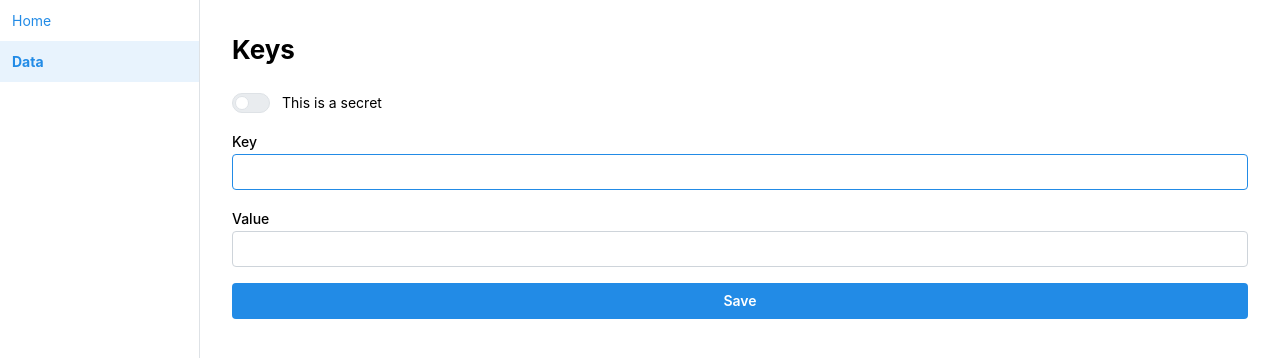
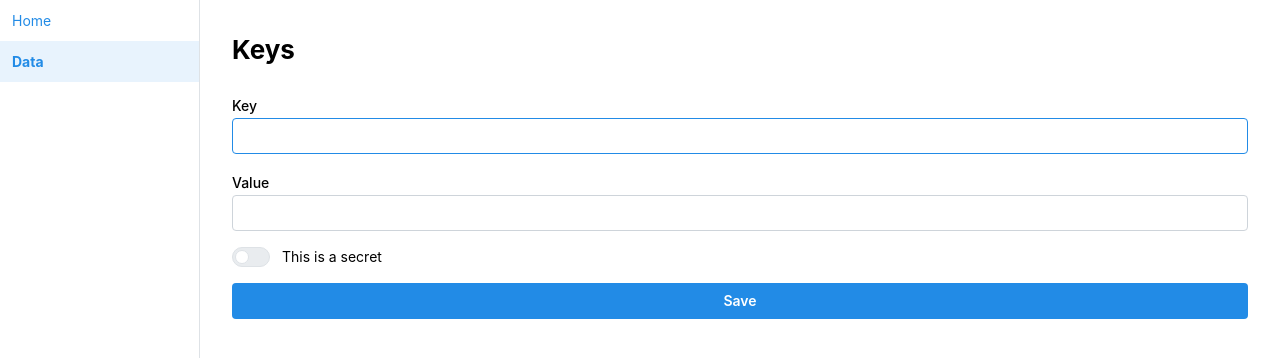
Before and after one commit to kyleect/rust-backend-web-frontend, a React (Vite) app in the folder client/: page /#/data/new in a window 1280 px wide. Shown: the top 358 px of the page. Built offline with nearby package versions, Linux system fonts and the light colour scheme.

Commit message:
Move "is secret" switch to bottom of form

```diff
--- a/client/src/routes/data_.new.tsx
+++ b/client/src/routes/data_.new.tsx
@@ -57,12 +57,6 @@ function RouteComponent() {
         }}
       >
         <Stack>
-          <Switch
-            label="This is a secret"
-            checked={isSecret}
-            onChange={(event) => setIsSecret(event.target.checked)}
-          />
-
           <TextInput
             label="Key"
             value={key}
@@ -76,6 +70,12 @@ function RouteComponent() {
             onChange={(e) => setValue(e.target.value)}
           />
 
+          <Switch
+            label="This is a secret"
+            checked={isSecret}
+            onChange={(event) => setIsSecret(event.target.checked)}
+          />
+
           <Button type="submit">Save</Button>
         </Stack>
       </form>
```
